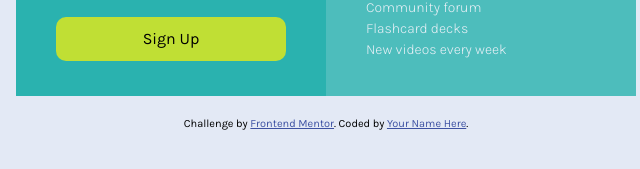
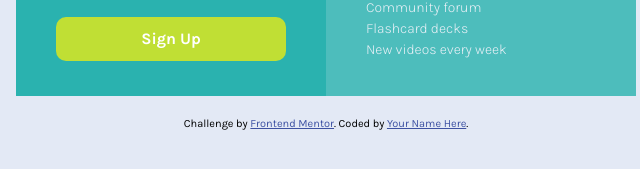
Before and after one commit to dublop/single-price-grid-component-master, a plain HTML site: page index.html in a window 1280 px wide. Shown: the part 427-596 px from the top of the page, 314-954 px from the left. Drawn offline with Linux system fonts and the light colour scheme.

Commit message:
Change style of the Sign Up button

```diff
--- a/style.css
+++ b/style.css
@@ -82,6 +82,8 @@ header :nth-child(3) {
     margin-top: 20px;
     width: 100%;
     padding: 10px 0;
+    font-weight: 700;
+    color: white;
     background-color: hsl(71, 73%, 54%);
     border: none;
     border-radius: 10px;
```
